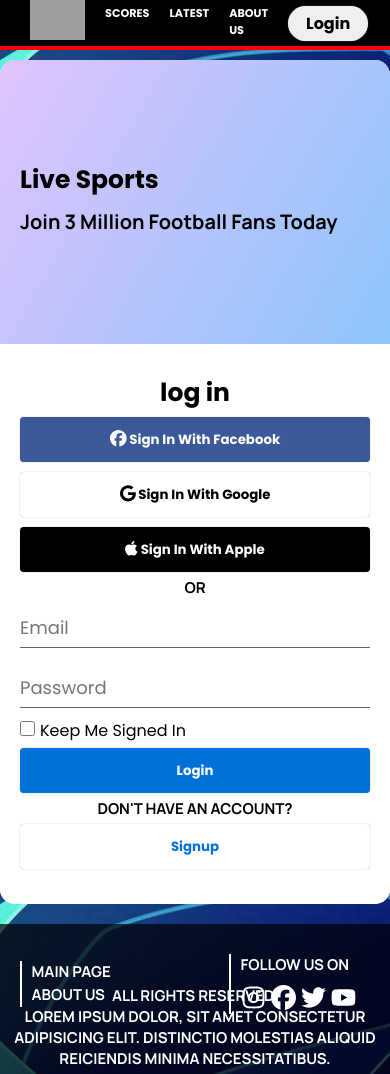
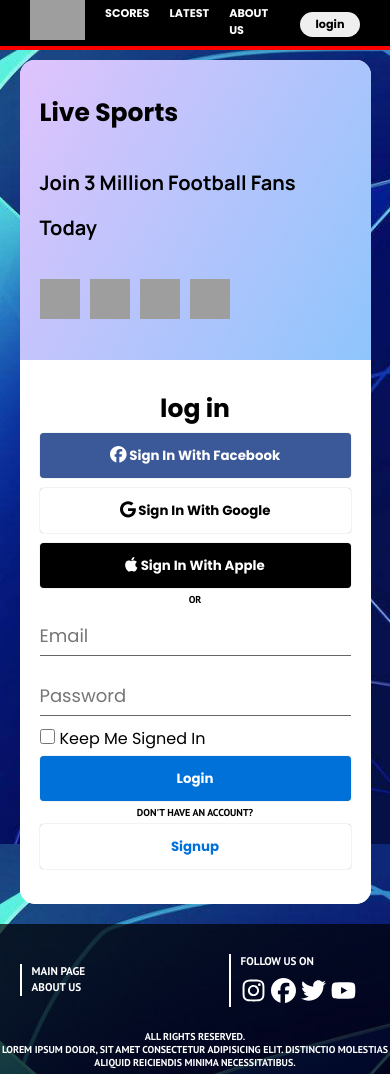
Before and after one commit to mohseninho/live-sports, a React (Create React App) app: page /login in a window 390 px wide. Built offline with nearby package versions, Linux system fonts and the light colour scheme; grey boxes are pictures that could not be loaded.

Commit message:
reDesign some components

```diff
--- a/src/components/Banner/banner.module.css
+++ b/src/components/Banner/banner.module.css
@@ -1,47 +1,60 @@
-.slider{
+.slider {
     width: 100%;
     margin: 5px 0;
+    height: 400px;
 }
 
-.slide{
+.slide {
     width: 100%;
     height: 100%;
 }
 
-@media screen and (max-width : 1000px){
-    .bannerWrapper{
+@media screen and (max-width : 1000px) {
+
+    .slider {
+        height: 300px;
+    }
+
+    .bannerWrapper {
         height: 200px;
     }
 
-    .next , .prev{
+    .next,
+    .prev {
         width: 25px;
         height: 25px;
     }
 
-    .next{
+    .next {
         right: 2%;
     }
 
-    .prev{
+    .prev {
         right: 6%;
     }
 }
 
-@media screen and (max-width : 600px){
-    .bannerWrapper{
+@media screen and (max-width : 600px) {
+
+    .slider {
+        height: 150px;
+    }
+
+    .bannerWrapper {
         height: 120px;
     }
 
-    .next , .prev{
+    .next,
+    .prev {
         width: 15px;
         height: 15px;
     }
 
-    .next{
+    .next {
         right: 2%;
     }
 
-    .prev{
+    .prev {
         right: 7%;
     }
 }
--- a/src/components/Footer/footer.module.css
+++ b/src/components/Footer/footer.module.css
@@ -11,16 +11,17 @@
     color: white;
     position: relative;
     font-size: 16px;
+    font-family: "PT Sans", sans-serif;
 }
 
-.info{
+.info {
     width: 80%;
     display: flex;
     justify-content: space-between;
     align-items: center;
 }
 
-.links{
+.links {
     display: flex;
     justify-content: center;
     align-items: start;
@@ -31,16 +32,11 @@
     padding: 0 20px;
 }
 
-.links p{
-    transition: 0.2s;
-    border-bottom: 2px solid rgba(0, 0, 0, 0);
-}
-
-.links p:hover{
+.links p:hover {
     border-bottom: 2px solid chocolate;
 }
 
-.socialMedia{
+.socialMedia {
     display: flex;
     justify-content: center;
     align-items: start;
@@ -49,59 +45,70 @@
     padding: 0 20px;
 }
 
-.logos{
+.logos {
     margin-top: 10px;
 }
 
-.logos *{
+.logos * {
     width: 40px;
     height: 40px;
     cursor: pointer;
     margin-right: 5px;
 }
 
-.description{
+.description {
     position: absolute;
     text-align: center;
     bottom: 10px;
 }
 
+.links p {
+    transition: 0.2s;
+    font-size: 1em;
+    border-bottom: 2px solid rgba(0, 0, 0, 0);
+}
+
+.socialMedia p {
+    font-size: 1em;
+}
+
 @media screen and (max-width : 800px) {
-    .footer{
+    .footer {
         font-size: 0.85em;
         height: 200px;
     }
 
-    .info{
+    .info {
         width: 90%;
     }
 
-    .description{
+    .description {
         bottom: 5px;
     }
 }
 
 @media screen and (max-width : 600px) {
-    .footer{
+    .footer {
         font-size: 0.7em;
         height: 150px;
         padding-top: 30px;
     }
 
-    .info{
+    .info {
         width: 90%;
     }
 
-    .links , .socialMedia{
+    .links,
+    .socialMedia {
         padding: 0 10px;
     }
 
-    .logos *{
+    .logos * {
         width: 25px;
         height: 25px;
     }
 
-    .description{
+    .description {
         font-size: 0.8em;
         bottom: 5px;
     }
--- a/src/components/Header/header.module.css
+++ b/src/components/Header/header.module.css
@@ -83,4 +83,13 @@
     .menu li {
         font-size: 0.7em;
     }
+
+    .loginBtn {
+        width: 60px;
+        height: 25px;
+        border-radius: 999px;
+        border: none;
+        font-size: 0.7em;
+        font-weight: bold;
+    }
 }
--- a/src/index.css
+++ b/src/index.css
@@ -13,18 +13,23 @@ code {
 }
 
 
-*{
+* {
     margin: 0;
     padding: 0;
     box-sizing: border-box;
 }
 
-a{
+a {
     text-decoration: none;
     color: white;
 }
 
-p{
+p {
+    font-size: 10px;
+    font-weight: bold;
     font-family: "PT Sans", sans-serif;
-  font-weight: bold;
 }
+
+label  , button{
+    cursor: pointer;
+}
--- a/src/pages/Login/Login.jsx
+++ b/src/pages/Login/Login.jsx
@@ -31,8 +31,8 @@ function Login() {
                     <button className={style.signApple}><FontAwesomeIcon icon={faApple} size="lg"></FontAwesomeIcon> sign in with apple</button>
                     <p>or</p>
                     <form action="#" className={style.loginForm}>
-                        <input type="text" className={style.emailInput} placeholder="Email" />
-                        <input type="password" className={style.passwordInput} placeholder="Password" />
+                        <input type="text" className={style.emailInput} placeholder="Email" required />
+                        <input type="password" className={style.passwordInput} placeholder="Password" required />
                         <div className={style.keepMeCheckBox}>
                             <label><input type="checkbox" name="checkbox" value="value" />keep me signed in</label>
                         </div>
--- a/src/pages/Login/login.module.css
+++ b/src/pages/Login/login.module.css
@@ -8,16 +8,16 @@
     user-select: none;
 }
 
-p {
-    font-family: "Manrope", sans-serif;
-    font-size: 15px;
+.container {
+    width: 100%;
+    height: 100vh;
+    display: flex;
+    justify-content: center;
+    align-items: start;
+    margin-top: 10px;
 }
 
-label {
-    cursor: pointer;
-}
-
-button {
+.container button {
     width: 90%;
     height: 50px;
     margin: 5px 0;
@@ -26,16 +26,6 @@ button {
     border: none;
     box-shadow: 0 0 1px #888;
     border-radius: 4px;
-    cursor: pointer;
-}
-
-.container {
-    width: 100%;
-    height: 100vh;
-    display: flex;
-    justify-content: center;
-    align-items: start;
-    margin-top: 10px;
 }
 
 .wrapper {
@@ -225,7 +215,7 @@ button {
         height: 40px;
     }
 
-    button {
+    .container button {
         height: 45px;
     }
 
@@ -236,7 +226,7 @@ button {
 
 @media screen and (max-width : 600px) {
     .wrapper {
-        width: 100%;
+        width: 90%;
     }
 
     h1 {
@@ -244,7 +234,7 @@ button {
     }
 
     .infoSide {
-        justify-content: center;
+        justify-content: space-around;
         padding: 20px 20px;
     }
 
@@ -253,7 +243,7 @@ button {
         padding: 30px 20px;
     }
 
-    .loginForm{
+    .loginForm {
         width: 100%;
     }
 
@@ -265,7 +255,11 @@ button {
         display: none;
     }
 
-    button {
+    .container button {
         width: 100%;
     }
+
+    .logos{
+        display: block;
+    }
 }
--- a/src/pages/match/match.module.css
+++ b/src/pages/match/match.module.css
@@ -1,4 +1,4 @@
-.wrapper{
+.wrapper {
     width: 100%;
     display: flex;
     justify-content: center;
@@ -11,7 +11,7 @@
 }
 
 
-.resultWrapper{
+.resultWrapper {
     width: 80%;
     background: rgba(255, 255, 255, 0.5);
     border-radius: 25px;
@@ -22,24 +22,31 @@
     padding: 10px 0;
 }
 
-.team_a , .team_b{
+.team_a,
+.team_b {
     display: flex;
     justify-content: center;
     align-items: center;
 }
 
-.team_a_logo , .team_b_logo{
+.team_a_name,
+.team_b_name {
+    font-size: 1em
+}
+
+.team_a_logo,
+.team_b_logo {
     width: 60px;
     height: 60px;
     margin: 0 10px;
 }
 
-.result{
+.result {
     font-size: 1.5em;
     margin: 0px 10px;
 }
 
-.matchInfo{
+.matchInfo {
     width: 80%;
     display: flex;
     justify-content: center;
@@ -47,7 +54,7 @@
     gap: 15px;
 }
 
-.events{
+.events {
     width: 60%;
     background: rgba(255, 255, 255, 0.4);
     border-radius: 25px;
@@ -56,7 +63,7 @@
     padding: 10px;
 }
 
-.sideBar{
+.sideBar {
     width: 40%;
     display: flex;
     justify-content: center;
@@ -65,7 +72,7 @@
     gap: 15px;
 }
 
-.details{
+.details {
     width: 100%;
     min-height: 100px;
     background: rgba(255, 255, 255, 0.4);
@@ -74,24 +81,26 @@
     height: 100%;
 }
 
-.competition ,.match_date ,.match_referee{
+.competition,
+.match_date,
+.match_referee {
     height: 20px;
     margin: 10px 0;
 }
 
-.competition{
+.competition {
     display: flex;
     justify-content: start;
     align-items: center;
 }
 
-.competitions_logo{
+.competitions_logo {
     width: 40px;
     height: 40px;
     margin-left: 10px;
 }
 
-.highlight{
+.highlight {
     width: 100%;
     min-height: 200px;
     background: rgba(255, 255, 255, 0.4);
@@ -103,13 +112,13 @@
     padding: 10px 0 0 0;
 }
 
-.highlight_video{
+.highlight_video {
     width: 95%;
     margin: 10px;
     border-radius: 15px;
 }
 
-.stats{
+.stats {
     width: 100%;
     background: rgba(255, 255, 255, 0.4);
     border-radius: 25px;
@@ -122,11 +131,14 @@
     padding: 10px;
 }
 
-.event_title , .detail_title , .stats_title ,.highlight_title{
+.event_title,
+.detail_title,
+.stats_title,
+.highlight_title {
     font-size: 1.5em;
 }
 
-.lineups{
+.lineups {
     width: 80%;
     background: rgba(255, 255, 255, 0.4);
     border-radius: 25px;
@@ -138,7 +150,7 @@
     padding: 10px 10px;
 }
 
-.team_a_players{
+.team_a_players {
     width: 50%;
     display: flex;
     align-items: center;
@@ -147,7 +159,7 @@
     position: relative;
 }
 
-.team_b_players{
+.team_b_players {
     width: 50%;
     display: flex;
     align-items: center;
@@ -156,7 +168,7 @@
     position: relative;
 }
 
-.player{
+.player {
     width: 50%;
     display: flex;
     justify-content: center;
@@ -165,29 +177,32 @@
 
 @media screen and (max-width : 800px) {
 
-    .resultWrapper , .matchInfo , .lineups{
+    .resultWrapper,
+    .matchInfo,
+    .lineups {
         width: 95%;
     }
 
-    .player{
+    .player {
         width: 65%;
     }
 
-    .team_a_logo , .team_b_logo{
+    .team_a_logo,
+    .team_b_logo {
         width: 40px;
         height: 40px;
         margin: 0 4px;
     }
 
-    .matchInfo{
+    .matchInfo {
         flex-direction: column;
     }
 
-    .events{
+    .events {
         width: 100%;
     }
 
-    .sideBar{
+    .sideBar {
         width: 100%;
     }
 }
@@ -196,67 +211,71 @@
 
 @media screen and (max-width : 600px) {
 
-    .matchInfo , .sideBar{
+    .matchInfo,
+    .sideBar {
         gap: 8px;
     }
 
-    .player{
+    .player {
         width: 100%;
     }
 
-    .lineups ,.resultWrapper{
+    .lineups,
+    .resultWrapper {
         margin: 8px 0;
     }
-    .resultWrapper{
+
+    .resultWrapper {
         font-size: 0.7em;
     }
 
-    .result{
+    .result {
         font-size: 1.4em;
     }
 
-    .result{
+    .result {
         margin: 0px 2px;
     }
 
-    .matchInfo{
+    .matchInfo {
         flex-direction: column;
     }
 
-    .events{
+    .events {
         width: 100%;
     }
 
-    .sideBar{
+    .sideBar {
         width: 100%;
     }
 }
 
 @media screen and (max-width : 400px) {
 
-    .resultWrapper{
+    .resultWrapper {
         font-size: 0.55em;
     }
 
-    .result{
+    .result {
         margin: 0px 2px;
     }
 
-    .team_a_logo , .team_b_logo{
+    .team_a_logo,
+    .team_b_logo {
         width: 30px;
         height: 30px;
         margin: 0 4px;
     }
 
-    .matchInfo{
+    .matchInfo {
         flex-direction: column;
     }
 
-    .events{
+    .events {
         width: 100%;
     }
 
-    .sideBar{
+    .sideBar {
         width: 100%;
     }
 }
```
Lines whose indentation alone changed are shown as unchanged.
